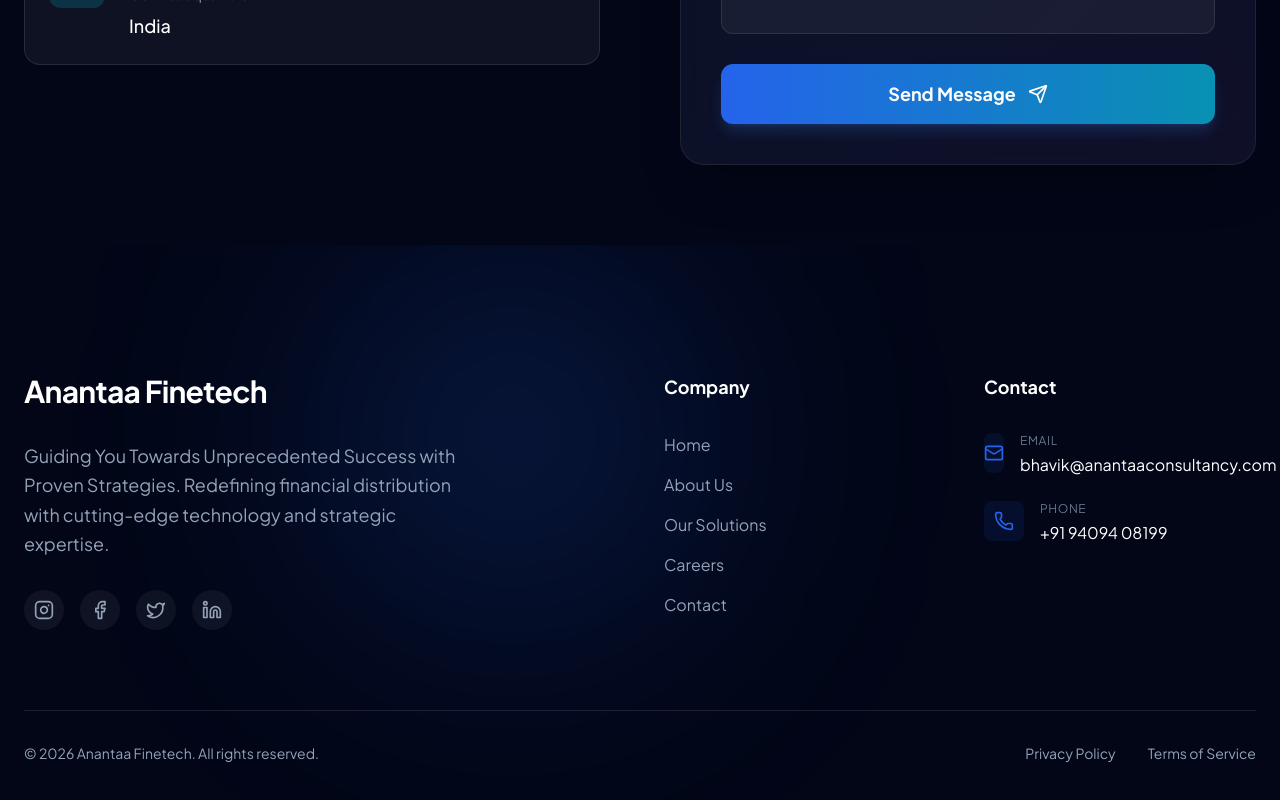
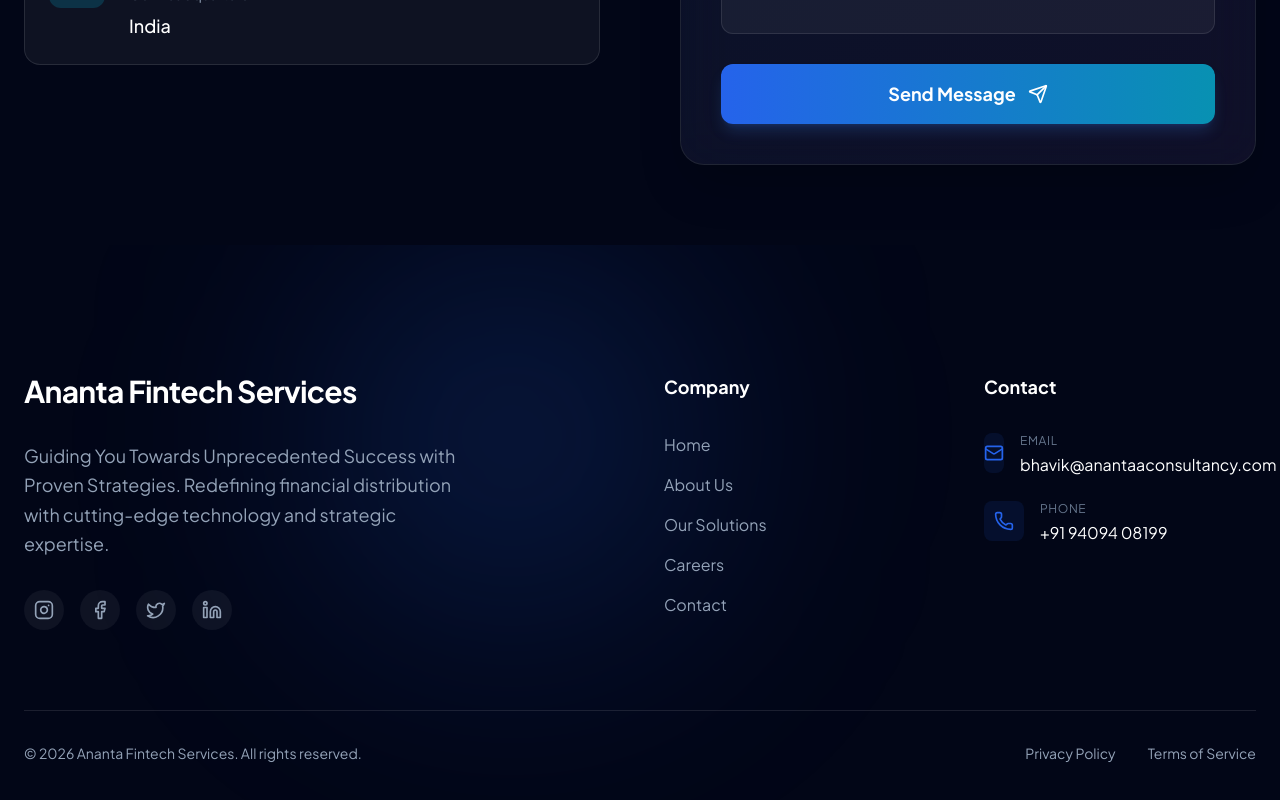
Before and after one commit to Manav373/ananta, a React (Vite) app: page /contact in a window 1280 px wide. Shown: the part 944-1744 px from the top of the page. Built offline with nearby package versions, Linux system fonts and the light colour scheme.

Commit message:
chore: update branding to Ananta Fintech Services and enhance sitemap

```diff
--- a/index.html
+++ b/index.html
@@ -3,7 +3,7 @@
 
 <head>
   <meta charset="UTF-8" />
-  <link rel="icon" type="image/svg+xml" href="/Ananta.svg" />
+  <link rel="icon" type="image/svg+xml" href="/logo.svg" />
   <meta name="viewport" content="width=device-width, initial-scale=1.0" />
   <meta name="google-site-verification" content="6a2arZmOI2xUxUPgc5E0MPS61pV--CRib3lKEQMYzTk" />
 
@@ -18,7 +18,7 @@
   <meta property="og:title" content="Ananta Fintech Services" />
   <meta property="og:description"
     content="Ananta Fintech Services - Leading Kiosk Banking & CSP Provider in India. We offer Mini Bank setup, Domestic Money Transfer, ATM Installation, and Expert Financial Advisory." />
-  <meta property="og:image" content="https://www.anantaaconsultancy.com/Ananta.svg" />
+  <meta property="og:image" content="https://www.anantaaconsultancy.com/logo.svg" />
 
   <!-- Twitter -->
   <meta property="twitter:card" content="summary_large_image" />
@@ -26,7 +26,7 @@
   <meta property="twitter:title" content="Ananta Fintech Services" />
   <meta property="twitter:description"
     content="Ananta Fintech Services - Leading Kiosk Banking & CSP Provider in India. We offer Mini Bank setup, Domestic Money Transfer, ATM Installation, and Expert Financial Advisory." />
-  <meta property="twitter:image" content="https://www.anantaaconsultancy.com/Ananta.svg" />
+  <meta property="twitter:image" content="https://www.anantaaconsultancy.com/logo.svg" />
 
   <!-- Structured Data (JSON-LD) -->
   <script type="application/ld+json">
@@ -40,7 +40,7 @@
           "url": "https://www.anantaaconsultancy.com",
           "logo": {
             "@type": "ImageObject",
-            "url": "https://www.anantaaconsultancy.com/Ananta.svg",
+            "url": "https://www.anantaaconsultancy.com/logo.svg",
             "width": 512,
             "height": 512
           },
--- a/src/data/content.ts
+++ b/src/data/content.ts
@@ -10,7 +10,7 @@ export const siteContent = {
     brand: {
         name: "Ananta Fintech Services",
         tagline: "Guiding You Towards Unprecedented Success with Proven Strategies",
-        logo: "/Ananta.svg",
+        logo: "/logo.svg",
         contact: {
             email: "bhavik@anantaaconsultancy.com",
             phone: "+91 94094 08199",
@@ -177,17 +177,17 @@ export const siteContent = {
         {
             name: "Sandip Patel",
             role: "Rajkot",
-            content: "Good experience with Anantaa Finetech. Services are well-managed through authorized platforms, and support is always responsive when needed."
+            content: "Good experience with Ananta Fintech Services. Services are well-managed through authorized platforms, and support is always responsive when needed."
         },
         {
             name: "Rohit Singh",
             role: "Surat",
-            content: "Professional approach and honest communication. Anantaa Finetech helped us start fintech services with proper training and continuous assistance."
+            content: "Professional approach and honest communication. Ananta Fintech Services helped us start fintech services with proper training and continuous assistance."
         },
         {
             name: "Sachin",
             role: "Himmatnagar",
-            content: "Anantaa Finetech provides clear guidance and reliable support. The onboarding process was smooth, and their team explains everything transparently."
+            content: "Ananta Fintech Services provides clear guidance and reliable support. The onboarding process was smooth, and their team explains everything transparently."
         }
     ],
     faq: [
@@ -211,7 +211,7 @@ export const siteContent = {
     ],
     cta: {
         title: "Ready to Transform Your Financial Infrastructure?",
-        subtitle: "Join hundreds of successful partners who have scaled their business with Anantaa Finetech.",
+        subtitle: "Join hundreds of successful partners who have scaled their business with Ananta Fintech Services.",
         buttonText: "Get Started Now",
         link: "/contact"
     }
--- a/src/layouts/Layout.tsx
+++ b/src/layouts/Layout.tsx
@@ -135,7 +135,7 @@ export default function Layout({ children }: { children: React.ReactNode }) {
                     <div className="grid grid-cols-1 md:grid-cols-4 gap-12 mb-20">
                         <div className="col-span-1 md:col-span-2">
                             <Link to="/" className="inline-block mb-8">
-                                <span className="text-3xl font-display font-bold text-white tracking-tight">Anantaa Finetech</span>
+                                <span className="text-3xl font-display font-bold text-white tracking-tight">Ananta Fintech Services</span>
                             </Link>
                             <p className="text-lg leading-relaxed max-w-md text-slate-400 mb-8">
                                 {siteContent.brand.tagline}. Redefining financial distribution with cutting-edge technology and strategic expertise.
@@ -203,7 +203,7 @@ export default function Layout({ children }: { children: React.ReactNode }) {
                     </div>
 
                     <div className="border-t border-white/10 pt-8 flex flex-col md:flex-row justify-between items-center gap-4 text-sm">
-                        <span>© {new Date().getFullYear()} Anantaa Finetech. All rights reserved.</span>
+                        <span>© {new Date().getFullYear()} Ananta Fintech Services. All rights reserved.</span>
                         <div className="flex gap-8">
                             <a href="#" className="hover:text-white transition-colors">Privacy Policy</a>
                             <a href="#" className="hover:text-white transition-colors">Terms of Service</a>
```
Also changed, not shown: public/logo.svg (renamed from public/Ananta.svg), 2 other files (tests, documents, lock files or other folders).
